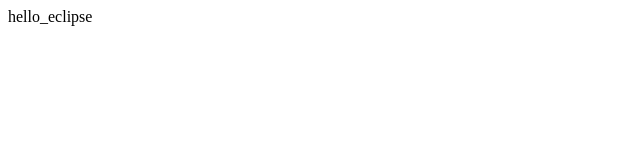
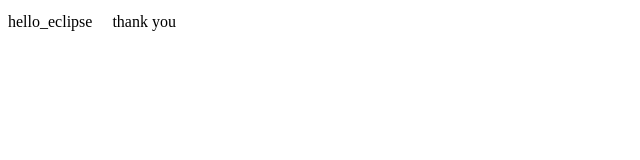
Before and after one commit to 241205124/goodbye_eclipse, a plain HTML site: page index.html in a window 1280 px wide. Shown: the whole page, without its empty margins (0-640 px from the left). Drawn offline with Linux system fonts and the light colour scheme.

Commit message:
Update index.html
thank you

```diff
--- a/index.html
+++ b/index.html
@@ -6,5 +6,6 @@
   </head>
   <body>
     hello_eclipse
+  　thank you
   </body>
 </html>
```
